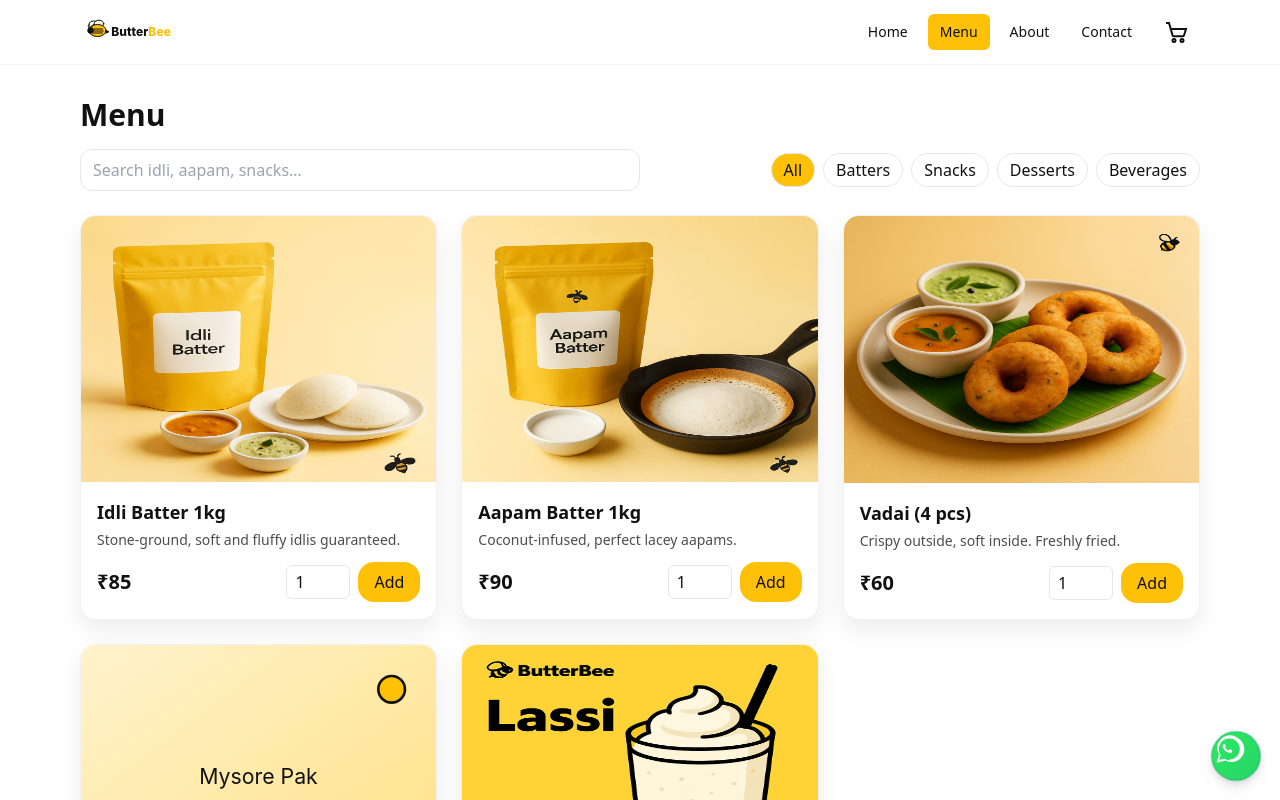
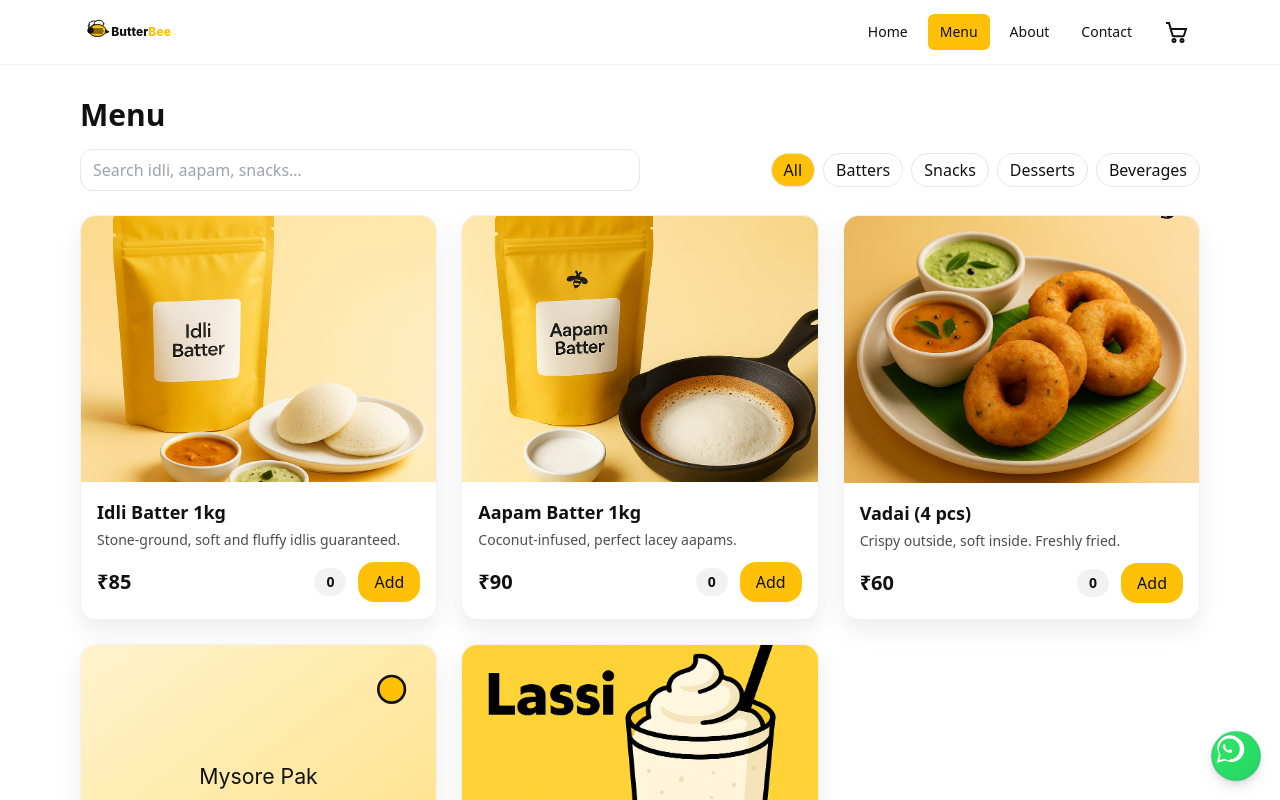
Before and after one commit to vijai-g/butterbee, a Next.js app: page /menu in a window 1280 px wide. Shown: the top 800 px of the page. Built offline with nearby package versions, Linux system fonts and the light colour scheme; no server answers.

Commit message:
product card

```diff
--- a/components/ProductCard.tsx
+++ b/components/ProductCard.tsx
@@ -1,27 +1,51 @@
+// components/ProductCard.tsx
 "use client";
 import Image from "next/image";
 import type { Product } from "@/lib/types";
 import { useCart } from "@/lib/cart";
-import { useState } from "react";
 
 export default function ProductCard({ p }: { p: Product }) {
-  const { add } = useCart();
-  const [qty, setQty] = useState(1);
+  const { add, state } = useCart();
+  const inCartQty = state.items.find(i => i.product.id === p.id)?.qty ?? 0;
 
   return (
     <div className="card overflow-hidden">
       <div className="relative aspect-[4/3] w-full bg-white">
-        <Image src={p.image} alt={p.name} fill priority sizes="(max-width: 768px) 100vw, 33vw" />
+        <Image
+          src={p.image}
+          alt={p.name}
+          fill
+          priority
+          sizes="(max-width: 768px) 100vw, 33vw"
+          className="object-cover"
+        />
       </div>
+
       <div className="p-4">
         <h3 className="text-lg font-semibold">{p.name}</h3>
         <p className="mt-1 text-sm text-black/70 line-clamp-2">{p.description}</p>
+
         <div className="mt-3 flex items-center justify-between">
           <span className="text-xl font-bold">₹{p.price}</span>
-          <div className="flex items-center gap-2">
-            <label className="sr-only" htmlFor={`qty-${p.id}`}>Quantity</label>
-            <input id={`qty-${p.id}`} type="number" min={1} value={qty} onChange={(e) => setQty(Math.max(1, Number(e.target.value)))} className="w-16 rounded-md border px-2 py-1" />
-            <button className="btn btn-primary" onClick={() => add(p, qty)}>Add</button>
+
+          <div className="flex items-center gap-3">
+            {/* non-editable counter */}
+            <span
+              aria-live="polite"
+              aria-atomic="true"
+              className="min-w-[2rem] text-center rounded-full bg-black/5 px-2 py-1 text-sm font-semibold"
+              title="Quantity in cart"
+            >
+              {inCartQty}
+            </span>
+
+            <button
+              className="btn btn-primary"
+              onClick={() => add(p, 1)}   // +1 per click
+              aria-label={`Add one ${p.name} to cart`}
+            >
+              Add
+            </button>
           </div>
         </div>
       </div>
```
